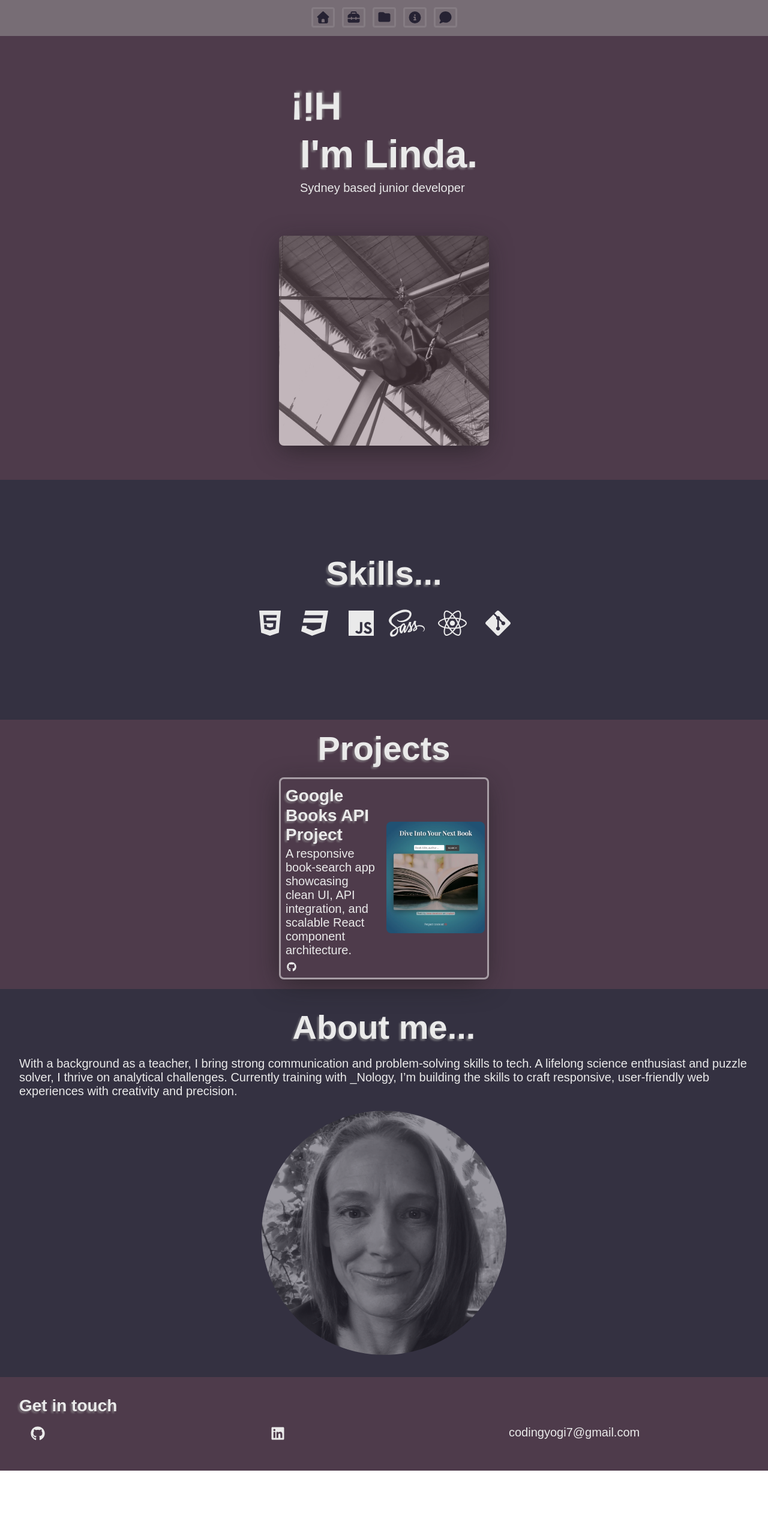
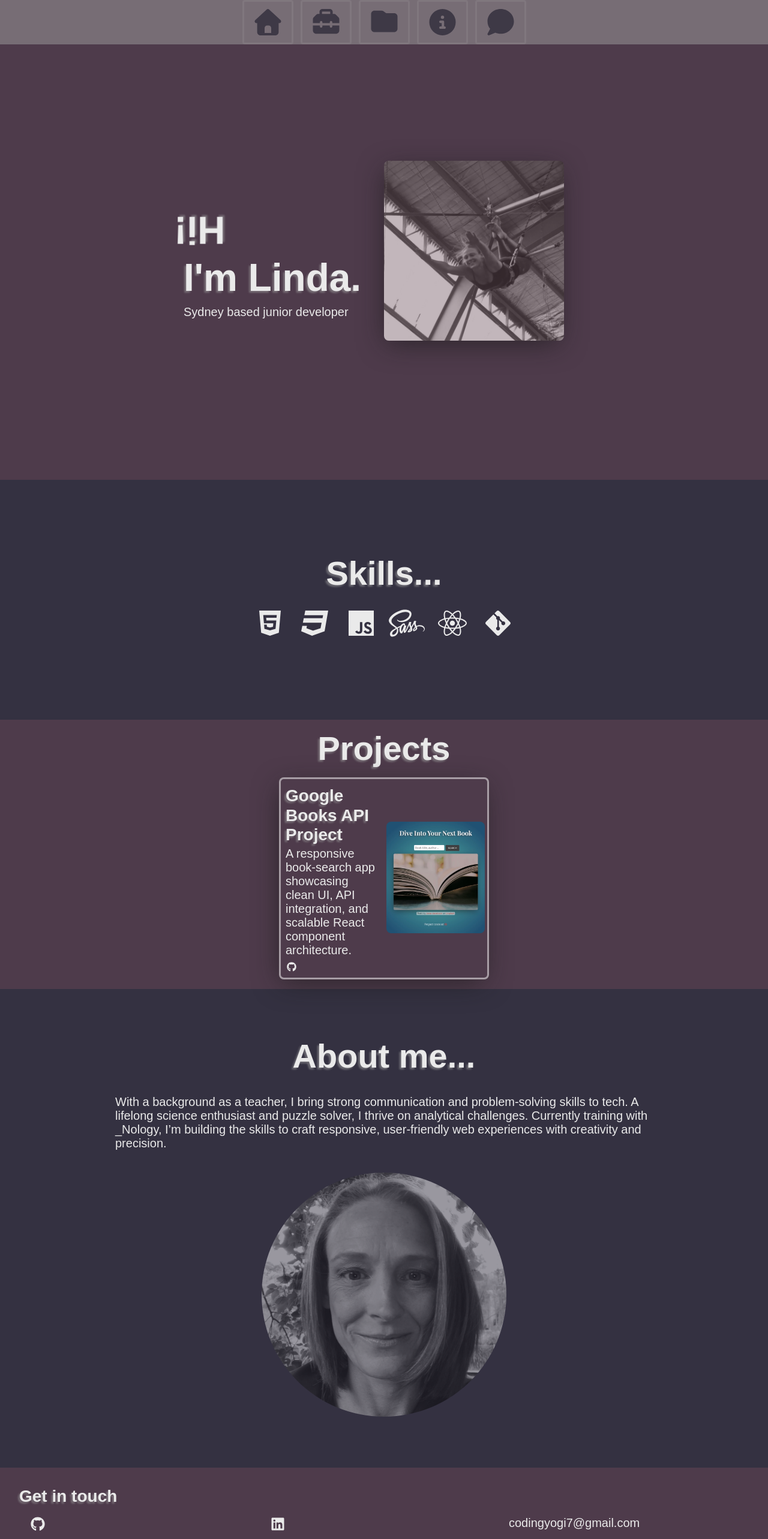
Before and after one commit to LJ-Fryer/react-portfolio, a React (Vite) app: page / in a window 1280 px wide. Shown: the top 2566 px of the page at 60% size. Before the commit the page ends 2452 px from the top, so only its background shows below. Built offline with nearby package versions, Linux system fonts and the light colour scheme; a web font is replaced by a local one.

Commit message:
Improve media queries

```diff
--- a/src/components/About/About.jsx
+++ b/src/components/About/About.jsx
@@ -7,7 +7,7 @@ const About = () => {
     <div className={classes.about} id="about">
       <H2>About me...</H2>
       <div className={classes.about_box}>
-        <P>
+        <P className={classes.para}>
           With a background as a teacher, I bring strong communication and
           problem‑solving skills to tech. A lifelong science enthusiast and
           puzzle solver, I thrive on analytical challenges. Currently training
--- a/src/components/About/About.module.scss
+++ b/src/components/About/About.module.scss
@@ -5,11 +5,14 @@
   @include flex(column, center, center, v.$bg2-color, v.$text-color);
   min-height: 75vh;
   gap: 1rem;
-  padding: 2rem;
+  padding: 2.5rem;
 
   .about_box {
     @include flex(column, center, center, v.$bg2-color, v.$text-color);
     gap: 0.5rem;
+  }
+  .para {
+    max-width: 80%;
   }
   img {
     width: 80%;
@@ -18,3 +21,19 @@
     border: 5px solid transparent;
   }
 }
+
+@media (min-width: 577px) {
+  .about {
+    gap: 2rem;
+  }
+}
+
+@media (min-width: 769px) {
+  .about {
+    padding: 5rem;
+    gap: 2rem;
+  }
+}
+
+@media (min-width: 1081px) {
+}
--- a/src/components/Hero/Hero.jsx
+++ b/src/components/Hero/Hero.jsx
@@ -5,12 +5,12 @@ import { H1, P } from "../Headings/index";
 const Hero = () => {
   return (
     <div className={classes.hero}>
-      <div className={classes.hero_box}>
+      <div className={`${classes.hero_box} ${classes.text_box}`}>
         <H1 className={`${classes.flip}`}>Hi!</H1>
         <H1 className={` ${classes.name}`}>I'm Linda.</H1>
         <P className={classes.subtitle}>Sydney based junior developer</P>
       </div>
-      <div className={classes.hero_box}>
+      <div className={`${classes.hero_box} ${classes.img_box}`}>
         <img
           src={heroImage}
           alt="Flying high on a trapeze"
--- a/src/components/Hero/Hero.module.scss
+++ b/src/components/Hero/Hero.module.scss
@@ -2,13 +2,24 @@
 @import "../../sass//mixins";
 
 .hero {
-  @include flex(column, center, center);
-  padding: 4rem 2rem;
+  @include flex(column);
   height: 100vh;
   width: 100%;
 
   .hero_box {
-    @include flex(column, center);
+    max-width: 350px;
+  }
+
+  .text_box {
+    @include flex(column, flex-end, flex-start);
+    padding-bottom: 3rem;
+    flex: 1;
+    height: 45%;
+    gap: 0.5rem;
+  }
+  .img_box {
+    @include flex(column, flex-start, flex-start);
+    padding-top: 3rem;
     flex: 1;
     height: 45%;
     gap: 0.5rem;
@@ -26,10 +37,26 @@
 
   img {
     width: 100%;
-    max-width: 350px;
+    max-width: 300px;
     height: auto;
     object-fit: cover;
     border-radius: 0.5rem;
     box-shadow: v.$box-shadow;
   }
 }
+
+@media (min-width: 577px) {
+}
+
+@media (min-width: 769px) {
+}
+
+@media (min-width: 1081px) {
+  .hero {
+    @include flex(row);
+  }
+
+  .text_box {
+    @include flex(column, center, center);
+  }
+}
--- a/src/components/Navbar/Navbar.module.scss
+++ b/src/components/Navbar/Navbar.module.scss
@@ -6,7 +6,7 @@
   position: fixed;
   top: 0;
   width: 100%;
-  height: 7.5vh;
+  min-height: 7.5vh;
   background-color: rgba(159, 159, 159, 0.5);
 
   .navbar_left {
@@ -23,16 +23,27 @@
     grid-template-columns: repeat(5, 1fr);
     gap: 0.75rem;
     text-shadow: v.$text-shadow;
-
-    // a {
-    //   display: block;
-    // }
-
-    .navbar_icon {
-      padding: 0.25rem;
-      border: 3px solid rgba(255, 255, 255, 0.1);
-      border-radius: 0.25rem;
-      font-size: 1.25rem;
-    }
   }
 }
+.navbar_icon {
+  padding: 0.5rem;
+  border: 3px solid rgba(255, 255, 255, 0.1);
+  border-radius: 0.25rem;
+  font-size: 2rem;
+  opacity: 0.7;
+}
+
+@media (min-width: 577px) {
+  .navbar_icon {
+    font-size: 2.75rem;
+    padding: 0.75rem;
+  }
+}
+
+@media (min-width: 769px) {
+}
+
+@media (min-width: 1081px) {
+  .navbar {
+  }
+}
--- a/src/sass/_mixins.scss
+++ b/src/sass/_mixins.scss
@@ -2,8 +2,8 @@
 
 @mixin flex(
   $direction: row,
-  $justify: flex-start,
-  $align: stretch,
+  $justify: center,
+  $align: center,
   $background-color: v.$bg1-color,
   $color: v.$text-color
 ) {
```
